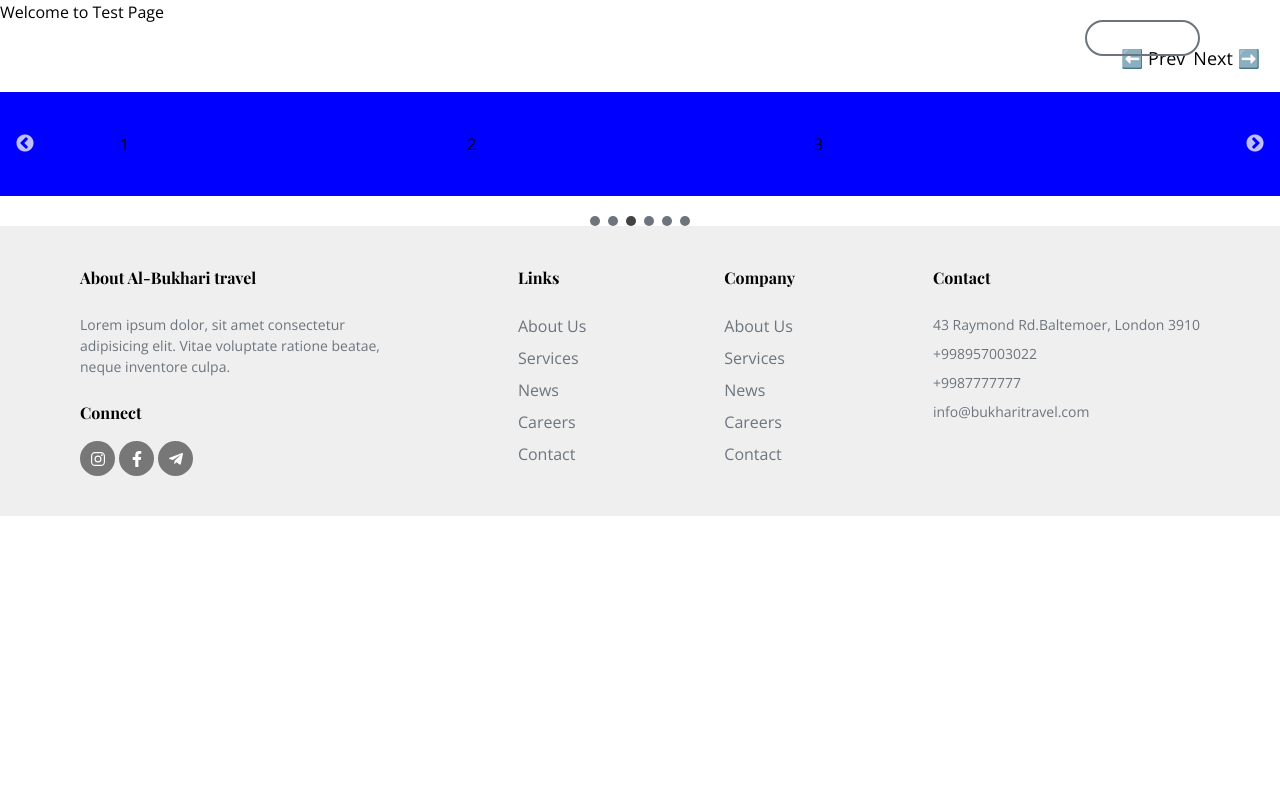
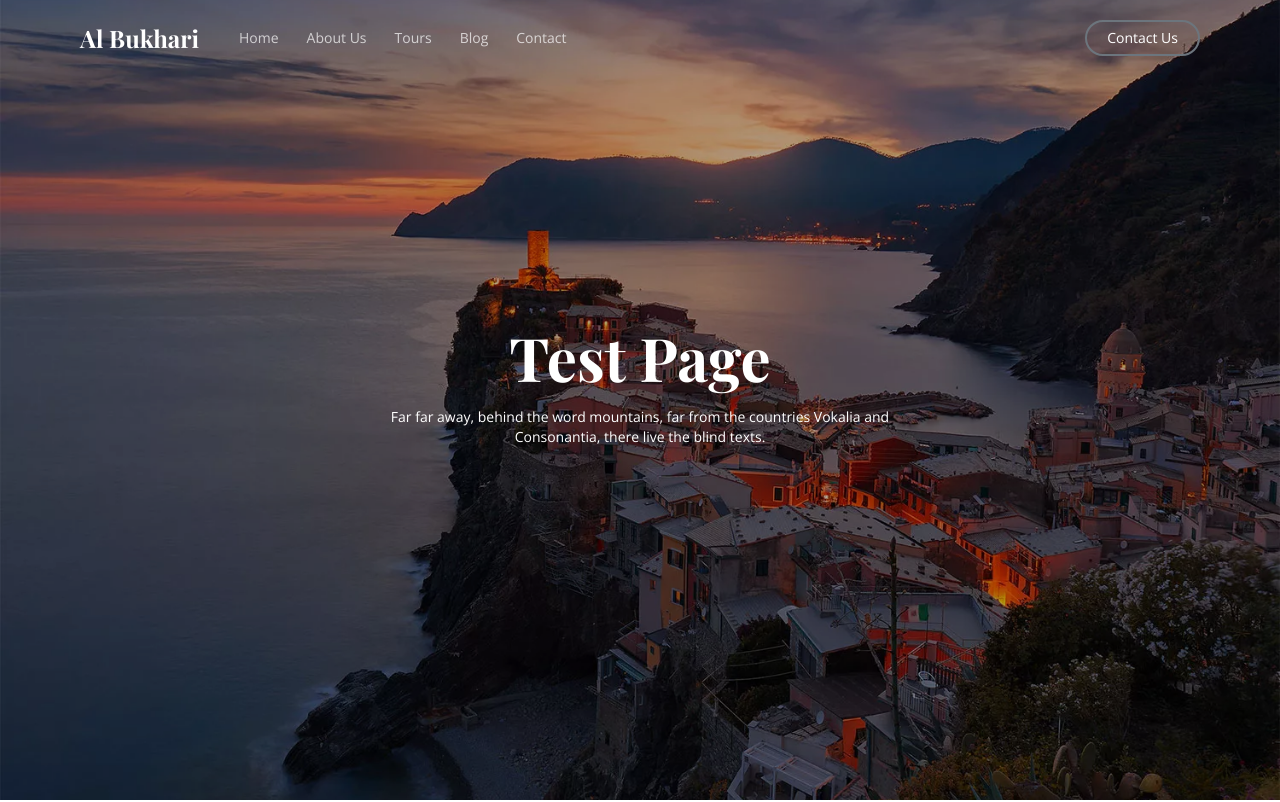
Before and after one commit to beckSafarov/bukhari-travel, a Next.js app: page /test in a window 1280 px wide. Shown: the top 802 px of the page. Built offline with nearby package versions, Linux system fonts and the light colour scheme; no server answers; a web font is replaced by a local one.

Commit message:
StaticHero

```diff
--- /dev/null
+++ b/src/modules/common/Hero/StaticHero.tsx
@@ -0,0 +1,37 @@
+import { mobileSideSpacing } from '@/modules/utils'
+import React from 'react'
+import Title from '../Typography/Title'
+import useResponsiveDesign from '@/hooks/useResponsiveDesign'
+import SubTitle from '../Typography/SubTitle'
+const maxWidth = process.env.NEXT_PUBLIC_TW_MAX_WIDTH
+
+type StaticHeroTypes = { title: string; subtitle?: string; image?: string }
+
+const StaticHero = ({title, subtitle, image}:StaticHeroTypes) => {
+  const {isMobile} = useResponsiveDesign()
+  return (
+    <div className='h-screen w-screen bg-cover bg-center before:content-[""] before:absolute before:top-0 before:left-0 before:w-full before:h-full before:bg-black-blurred' style={{
+      backgroundImage: `url(${image})`
+    }}>
+      {/* container */}
+      <div className={`${maxWidth} mx-auto h-full`}>
+        <div
+          className={`flex justify-center translate-y-[40%] h-full space-y-4 ${mobileSideSpacing}`}
+        >
+          <div className='flex flex-col space-y-3 text-center max-w-lg'>
+            <Title color='white' fontSize={isMobile ? '40px' : '60px'}>
+              {title}
+            </Title>
+            <SubTitle className='text-white'>{subtitle}</SubTitle>
+          </div>
+        </div>
+      </div>
+    </div>
+  )
+}
+
+StaticHero.defaultProps = {
+  image: '/images/hero_1.png'
+}
+
+export default StaticHero
--- a/src/modules/common/Typography/SubTitle.tsx
+++ b/src/modules/common/Typography/SubTitle.tsx
@@ -2,8 +2,8 @@ import React from 'react'
 import { SecondaryTitleTypes } from './types'
 
 
-const SubTitle = ({ children }: SecondaryTitleTypes) => {
-  return <div className='font-sans text-sm text-gray'>{children}</div>
+const SubTitle = ({ children, className }: SecondaryTitleTypes) => {
+  return <div className={`font-sans text-sm text-gray ${className}`}>{children}</div>
 }
 
 export default SubTitle
--- a/src/modules/common/Typography/types.ts
+++ b/src/modules/common/Typography/types.ts
@@ -6,4 +6,5 @@ export type TitleTypes = {
 }
 export type SecondaryTitleTypes = {
   children: React.ReactNode,
+  className?: string
 }
--- a/src/pages/test.tsx
+++ b/src/pages/test.tsx
@@ -4,6 +4,7 @@ import Slider from 'react-slick'
 import 'slick-carousel/slick/slick.css'
 import 'slick-carousel/slick/slick-theme.css'
 import Circle from '@/modules/common/Circle'
+import StaticHero from '@/modules/common/Hero/StaticHero'
 interface SlideType {
   slickNext(): void
   slickPrev(): void
@@ -47,6 +48,10 @@ const TestPage = () => {
   }
   return (
     <Layout title='test page'>
+      <StaticHero
+        title='Test Page'
+        subtitle='Far far away, behind the word mountains, far from the countries Vokalia and Consonantia, there live the blind texts.'
+      />
       <h1>Welcome to Test Page</h1>
       <div className='flex w-full items-center justify-end space-x-2 text-lg p-5'>
         <span onClick={handlePrev} className='cursor-pointer'>
@@ -57,11 +62,7 @@ const TestPage = () => {
         </span>
       </div>
       <div className='px-10 bg-blue w-full overflow-x-hidden'>
-        <Slider
-          ref={handleSliderRef}
-          {...settings}
-          className='px-20 py-10'
-        >
+        <Slider ref={handleSliderRef} {...settings} className='px-20 py-10'>
           {cards.map((text: number, i: number) => (
             <div key={i}>
               <h1>{text}</h1>
```
